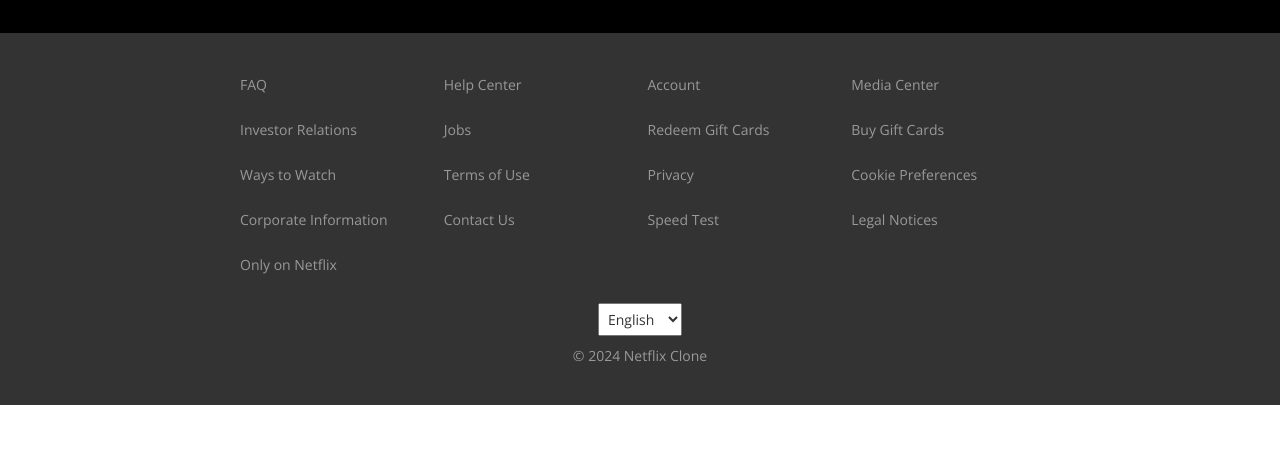
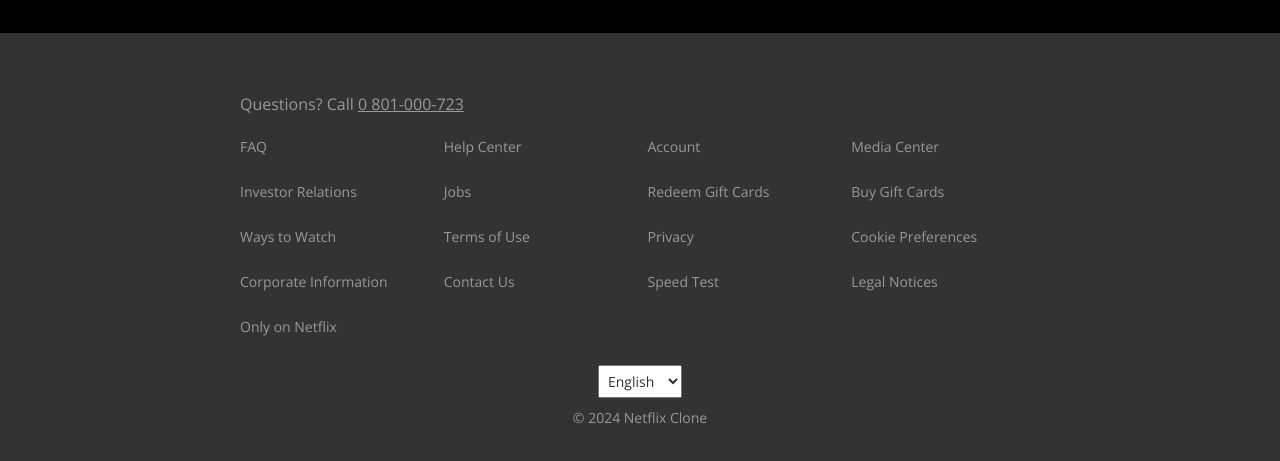
Before and after one commit to MeezaanD/zaio-netflix, a plain HTML site: page index.html in a window 1280 px wide. Shown: the part 1302-1763 px from the top of the page. Before the commit the page ends 1707 px from the top, so only its background shows below. Drawn offline with nearby package versions, Linux system fonts and the light colour scheme.

Commit message:
feat: added contact details

```diff
--- a/index.html
+++ b/index.html
@@ -57,6 +57,8 @@
 
 	<footer class="footer">
 		<div class="footer-links-container">
+			<p class="contact">Questions? Call <a class="contact" href="tel:0 801-000-723">0 801-000-723</a></p>
+
 			<ul class="footer-links">
 				<li><a href="#">FAQ</a></li>
 				<li><a href="#">Help Center</a></li>
--- a/style.css
+++ b/style.css
@@ -188,6 +188,12 @@
 	color: #999;
 }
 
+.contact {
+	text-align: start;
+	margin: 20px 0;
+	color: #999;
+}
+
 /* MEDIA QUERY */
 @media (max-width: 768px) {
 	.navbar {
```
